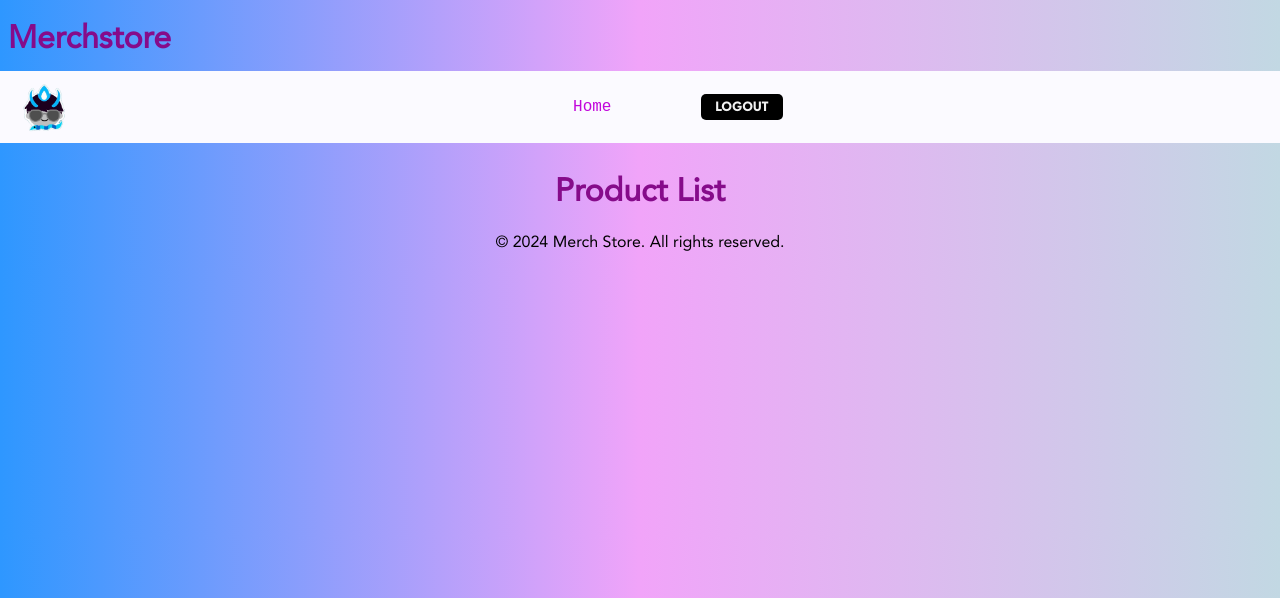
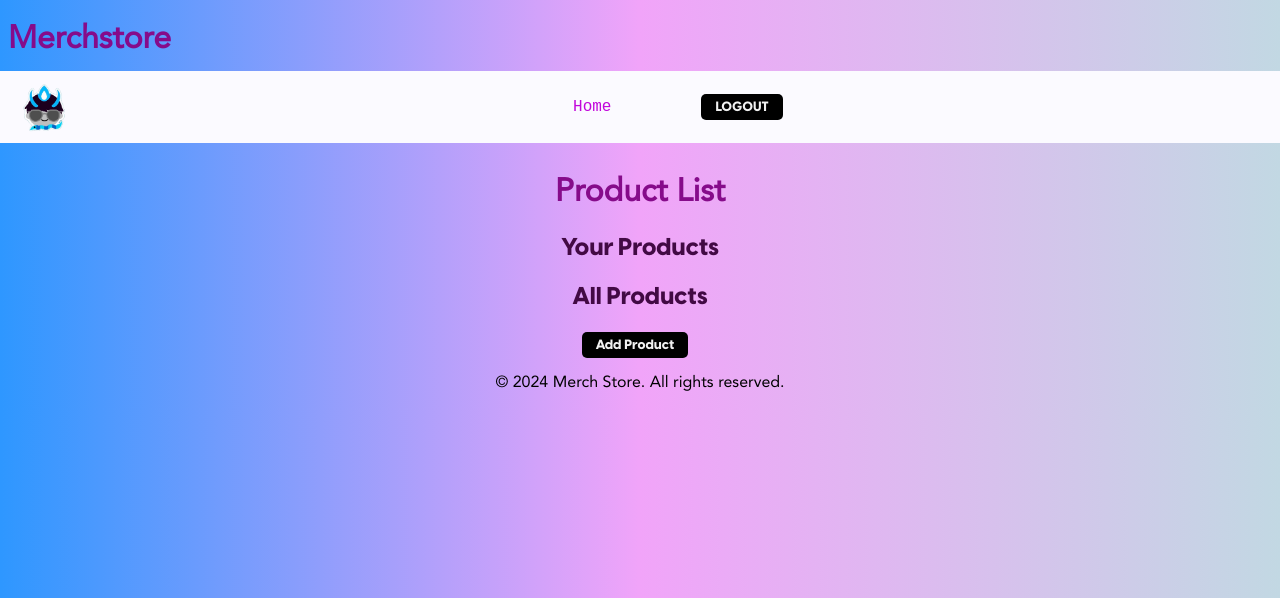
Before and after one commit to dreyan22/hobbysite-G-18, a Django app: page /merchstore/items in a window 1280 px wide. Shown: the top 598 px of the page. Run offline with Django 5.2, Linux system fonts and the light colour scheme; the visitor is signed in with stand-in values (Sample User, id 1); data comes from the database, SQL or seed files in the repository; data that the repository does not hold is empty.

Commit message:
Update product_list.html

```diff
--- a/hobbysite/merchstore/templates/merchstore/product_list.html
+++ b/hobbysite/merchstore/templates/merchstore/product_list.html
@@ -3,9 +3,27 @@
 {% load static %}
 
     <h1>Product List</h1>
+
+    {% if user.is_authenticated %}
+        <h2>Your Products</h2>
+        <ul>
+        {% for product in user_products %}
+            <li><a href="{{ product.get_absolute_url }}">{{ product.name }}</a> - ₱{{ product.price }}</li>
+        {% endfor %}
+        </ul>
+    {% endif %}
+
+    <h2>All Products</h2>
     <ul>
-    {% for product in object_list %}
+    {% for product in products %}
         <li><a href="{{ product.get_absolute_url }}">{{ product.name }}</a> - ₱{{ product.price }}</li>
     {% endfor %}
     </ul>
+
+    {% if user.is_authenticated %}
+        <form action="{% url 'merchstore:product_add' %}" method="get">
+            <button type="submit">Add Product</button>
+        </form>
+    {% endif %}
+
 {% endblock %}
```
